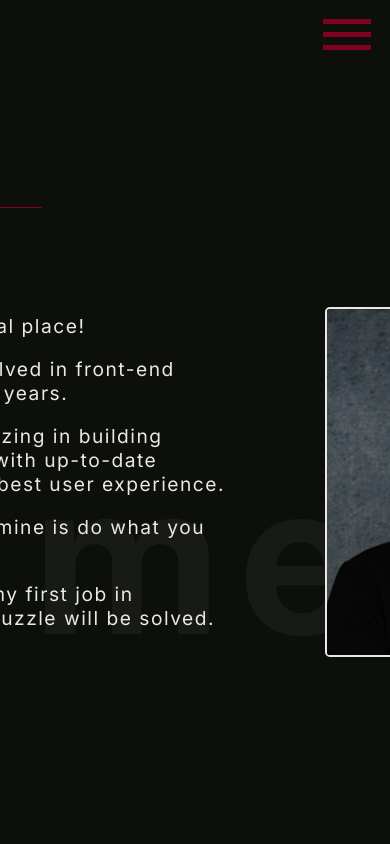
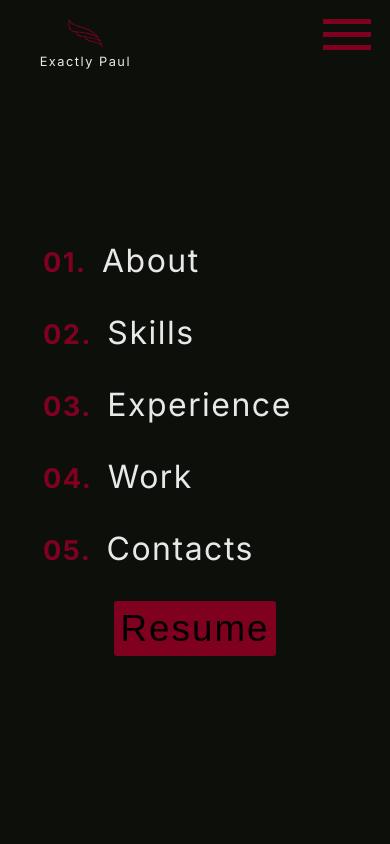
Before and after one commit to PaulusWhite/web-portfolio-app, a Next.js app: page / in a window 390 px wide. Both pictures are taken after a click on the element 346 px from the left and 34 px from the top of the page. Shown: the top 844 px of the page. Built offline with nearby package versions, Linux system fonts and the light colour scheme.

Commit message:
feat: adapt header and nav components

```diff
--- a/src/components/BurgerMenu.tsx
+++ b/src/components/BurgerMenu.tsx
@@ -2,9 +2,12 @@
 
 import style from "./../styles/modules/burgerMenu.module.scss";
 
+//scripts
+import displayMobileNav from "@/scripts/displayMobileNav";
+
 const BurgetMenu = () => {
   return (
-    <div className={style["burger-menu"]}>
+    <div className={style["burger-menu"]} onClick={displayMobileNav}>
       <span></span>
       <span></span>
       <span></span>
--- a/src/components/MobileNav.tsx
+++ b/src/components/MobileNav.tsx
@@ -3,10 +3,12 @@
 import style from "./../styles/modules/mobileNav.module.scss";
 
 import Nav from "./Nav";
+import Logo from "./Logo";
 
 const MobileNav = () => (
   <div className={style["mobile-nav"]}>
-    <Nav extraClass={`${style["mobile-nav-list"]}`} />
+    <Logo />
+    <Nav />
   </div>
 );
 
--- a/src/components/Nav.tsx
+++ b/src/components/Nav.tsx
@@ -5,11 +5,9 @@ import style from "./../styles/modules/nav.module.scss";
 //components
 import Button from "./common/Button";
 
-const Nav = (props: { extraClass?: string }) => {
-  const { extraClass } = props;
-
+const Nav = () => {
   return (
-    <nav className={`${style.nav} ${extraClass ? extraClass : ""}`}>
+    <nav className={style.nav}>
       <NavLink index={1} label="About" anchor="about" />
       <NavLink index={2} label="Skills" anchor="skills" />
       <NavLink index={3} label="Experience" anchor="experience" />
--- /dev/null
+++ b/src/scripts/displayMobileNav.ts
@@ -0,0 +1,8 @@
+import style from "./../styles/modules/mobileNav.module.scss";
+
+const displayMobileNav = () => {
+  const mobileNav: HTMLDivElement = document.querySelector(`.${style["mobile-nav"]}`)!;
+  mobileNav.classList.toggle(`${style.show}`);
+};
+
+export default displayMobileNav;
--- a/src/styles/modules/logo.module.scss
+++ b/src/styles/modules/logo.module.scss
@@ -40,3 +40,10 @@
     font-size: 2.3rem;
   }
 }
+
+//adaptive
+@media (max-width: 1025px) {
+  .logo {
+    margin-right: auto;
+  }
+}
--- a/src/styles/modules/mobileNav.module.scss
+++ b/src/styles/modules/mobileNav.module.scss
@@ -6,17 +6,22 @@
   bottom: 0;
   left: -100%;
   display: none;
+  flex-direction: column;
+  align-items: center;
   width: 100%;
+  padding: 1rem;
+  background: $darkColor;
+  opacity: 0;
+  transition: 0.2s;
+}
 
-  .mobile-nav-list {
-    @include flexColumn;
-    align-items: center;
-    width: 100%;
+.show {
+  opacity: 1;
+  left: 0;
+}
+
+@media (max-width: 1025px) {
+  .mobile-nav {
+    display: flex;
   }
 }
-
-@media (max-width: 1025px){
-  .mobile-nav{
-    display: block;
-  }
-}
--- a/src/styles/modules/nav.module.scss
+++ b/src/styles/modules/nav.module.scss
@@ -11,3 +11,28 @@
     font-weight: unset;
   }
 }
+
+@media (max-width: 1025px) {
+  .nav {
+    flex-direction: column;
+    align-items: flex-start;
+    justify-content: center;
+    width: 100%;
+    max-width: 19rem;
+    height: 100%;
+    margin: 0;
+
+    .resume-btn {
+      font-size: 2.3rem;
+      margin: 0 auto;
+    }
+  }
+}
+
+@media (max-width: 481) {
+  .nav {
+    .resume-btn {
+      font-size: 2rem;
+    }
+  }
+}
--- a/src/styles/modules/navLink.module.scss
+++ b/src/styles/modules/navLink.module.scss
@@ -23,3 +23,28 @@
     transition: 0.2s;
   }
 }
+
+//adaptive
+@media (max-width: 1025px) {
+  .nav-link {
+    .nav-link__index {
+      font-size: 2rem;
+    }
+
+    .link-point__label {
+      font-size: 2.3rem;
+    }
+  }
+}
+
+@media (max-width: 481px) {
+  .nav-link {
+    .nav-link__index {
+      font-size: 1.7rem;
+    }
+
+    .link-point__label {
+      font-size: 2rem;
+    }
+  }
+}
```
